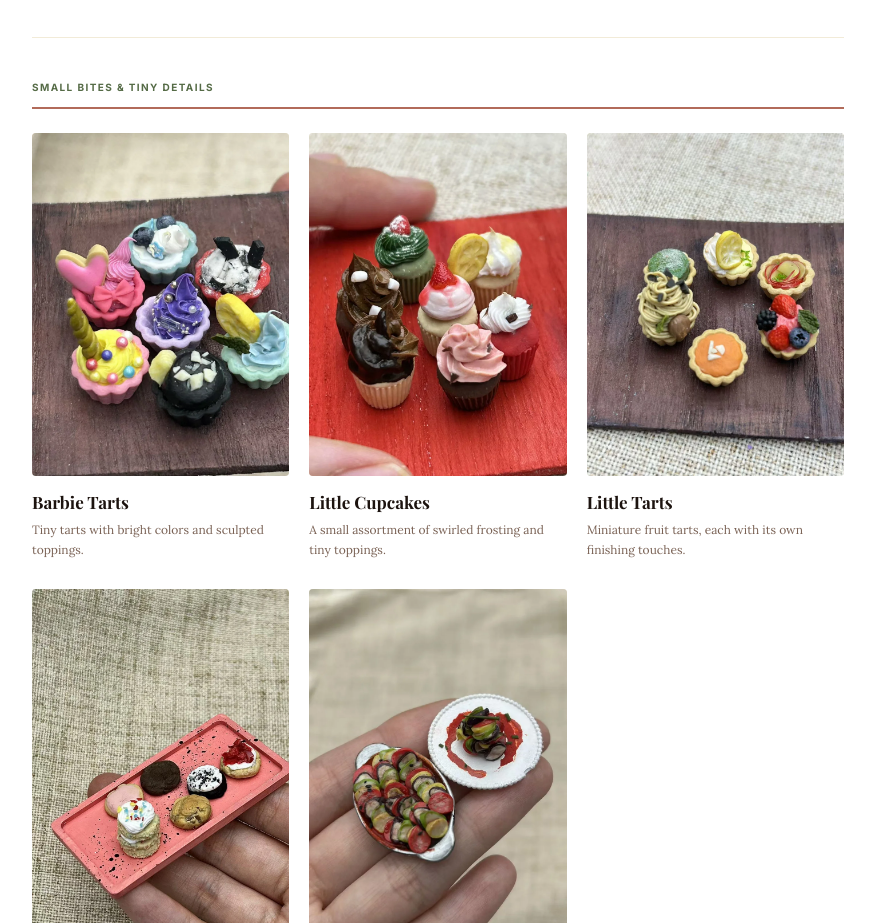
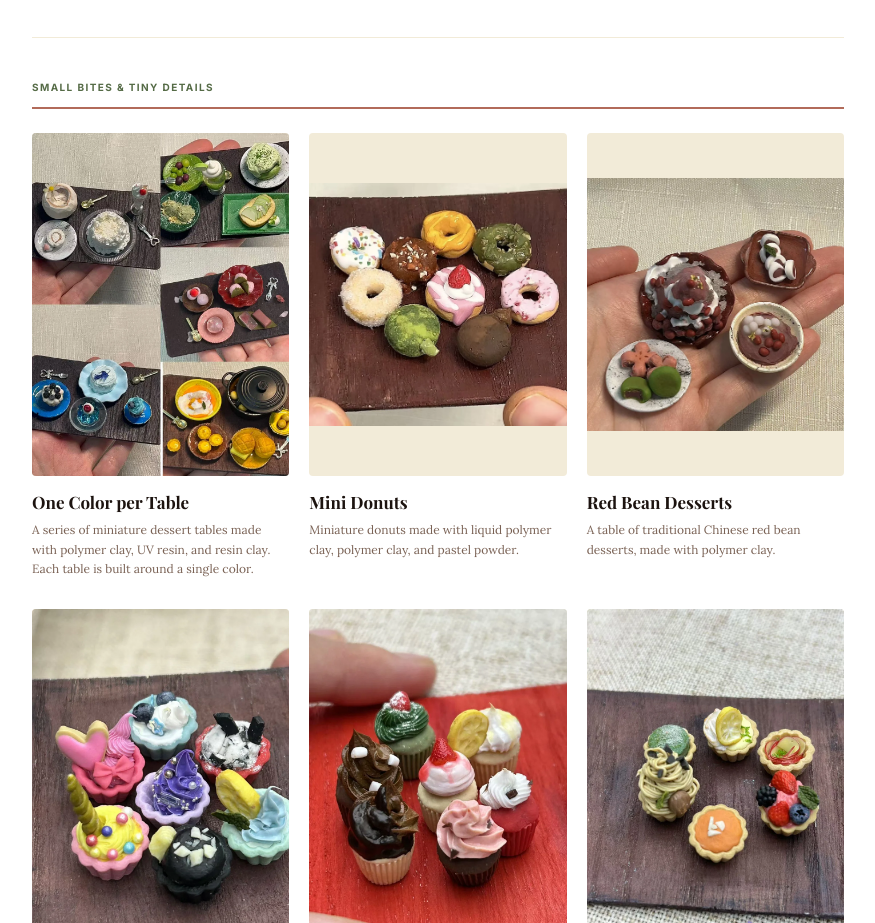
Before and after one commit to Reili22/Reili22.github.io, a plain HTML site: page life.html in a window 1280 px wide. Shown: the part 880-1803 px from the top of the page, without its empty margins (202-1077 px from the left). Drawn offline with nearby package versions, Linux system fonts and the light colour scheme; a web font is replaced by a local one.

Commit message:
Add new miniature works to Life page
Co-Authored-By: Claude Opus 5.5 <noreply@anthropic.com>

```diff
--- a/life.html
+++ b/life.html
@@ -41,7 +41,7 @@
 
 <main class="page-wrapper">
   <div class="page-header">
-    <h1>Life ? Made by Hand</h1>
+    <h1>Life — Made by Hand</h1>
     <p>Handmade food miniatures in polymer clay and other clays.</p>
   </div>
   <p class="life-intro">Away from circuits and code, I create food miniatures from polymer clay and other clays. Each tiny cake, colorful tart, and miniature dish is shaped by hand, with a focus on texture, color, and small details.</p>
@@ -66,6 +66,24 @@
   <section>
     <h2>Small Bites &amp; Tiny Details</h2>
     <div class="gallery-grid">
+      <figure class="gallery-card">
+        <a class="gallery-photo" href="photo/web/all-colored.webp" aria-label="View One Color per Table at full size">
+          <img src="photo/web/all-colored.webp" alt="A series of miniature dessert tables made with polymer clay, UV resin, and resin clay. Each table is built around a single color." loading="lazy" decoding="async" width="900" height="1200" />
+        </a>
+        <figcaption><strong>One Color per Table</strong>A series of miniature dessert tables made with polymer clay, UV resin, and resin clay. Each table is built around a single color.</figcaption>
+      </figure>
+      <figure class="gallery-card">
+        <a class="gallery-photo" href="photo/web/donut.webp" aria-label="View Mini Donuts at full size">
+          <img src="photo/web/donut.webp" alt="Miniature donuts made with liquid polymer clay, polymer clay, and pastel powder." loading="lazy" decoding="async" width="1170" height="1106" />
+        </a>
+        <figcaption><strong>Mini Donuts</strong>Miniature donuts made with liquid polymer clay, polymer clay, and pastel powder.</figcaption>
+      </figure>
+      <figure class="gallery-card">
+        <a class="gallery-photo" href="photo/web/red-bean.webp" aria-label="View Red Bean Desserts at full size">
+          <img src="photo/web/red-bean.webp" alt="A table of traditional Chinese red bean desserts, made with polymer clay." loading="lazy" decoding="async" width="1200" height="1182" />
+        </a>
+        <figcaption><strong>Red Bean Desserts</strong>A table of traditional Chinese red bean desserts, made with polymer clay.</figcaption>
+      </figure>
       <figure class="gallery-card">
         <a class="gallery-photo" href="photo/web/barbie-tart.webp" aria-label="View Barbie Tarts at full size">
           <img src="photo/web/barbie-tart.webp" alt="Tiny tarts with bright colors and sculpted toppings." loading="lazy" decoding="async" width="900" height="1200" />
```
Also changed, not shown: photo/all colored.jpg (added), photo/donut.jpg (added), photo/red been.jpg (added), photo/web/all-colored.webp (added), photo/web/donut.webp (added), photo/web/red-bean.webp (added).
